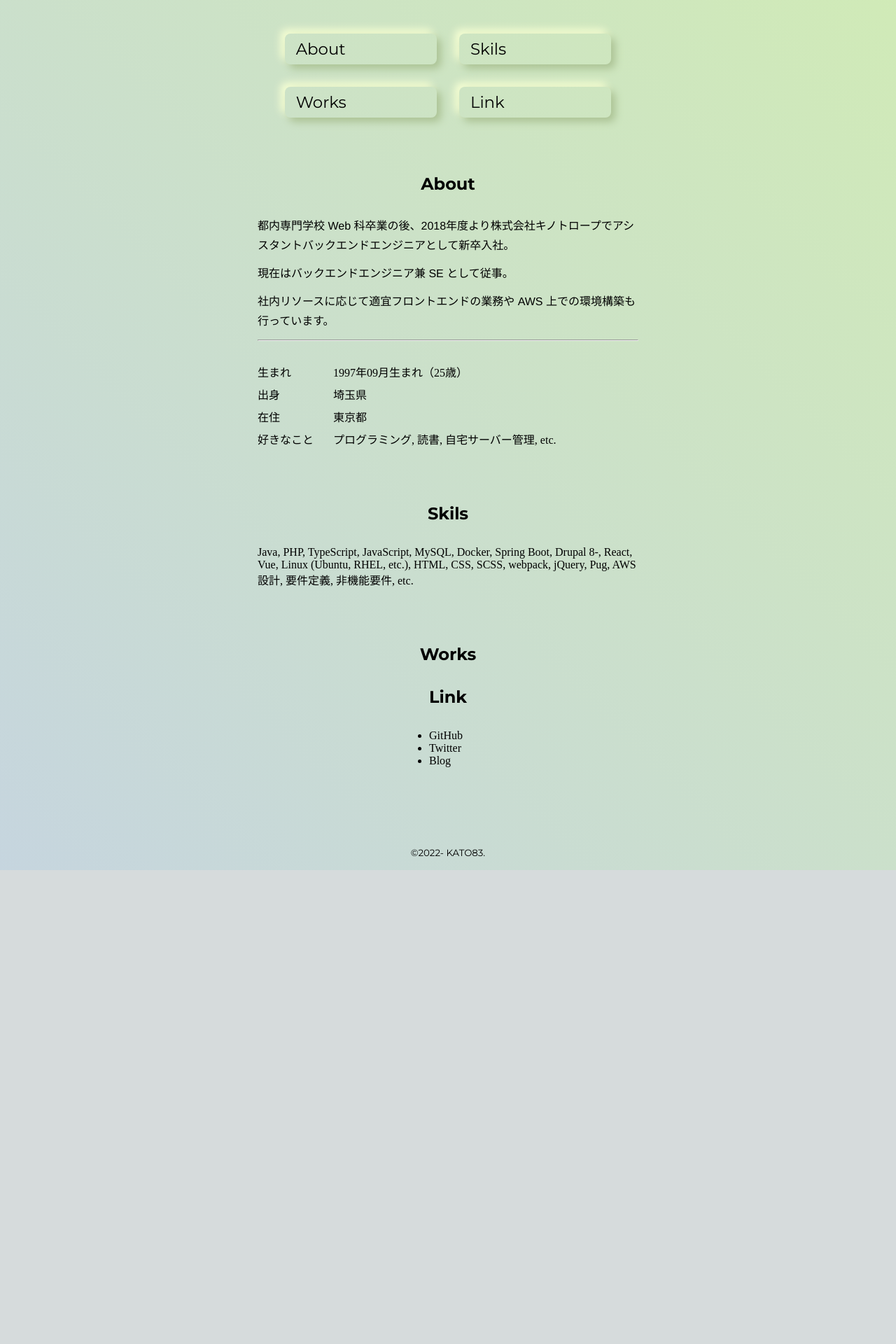
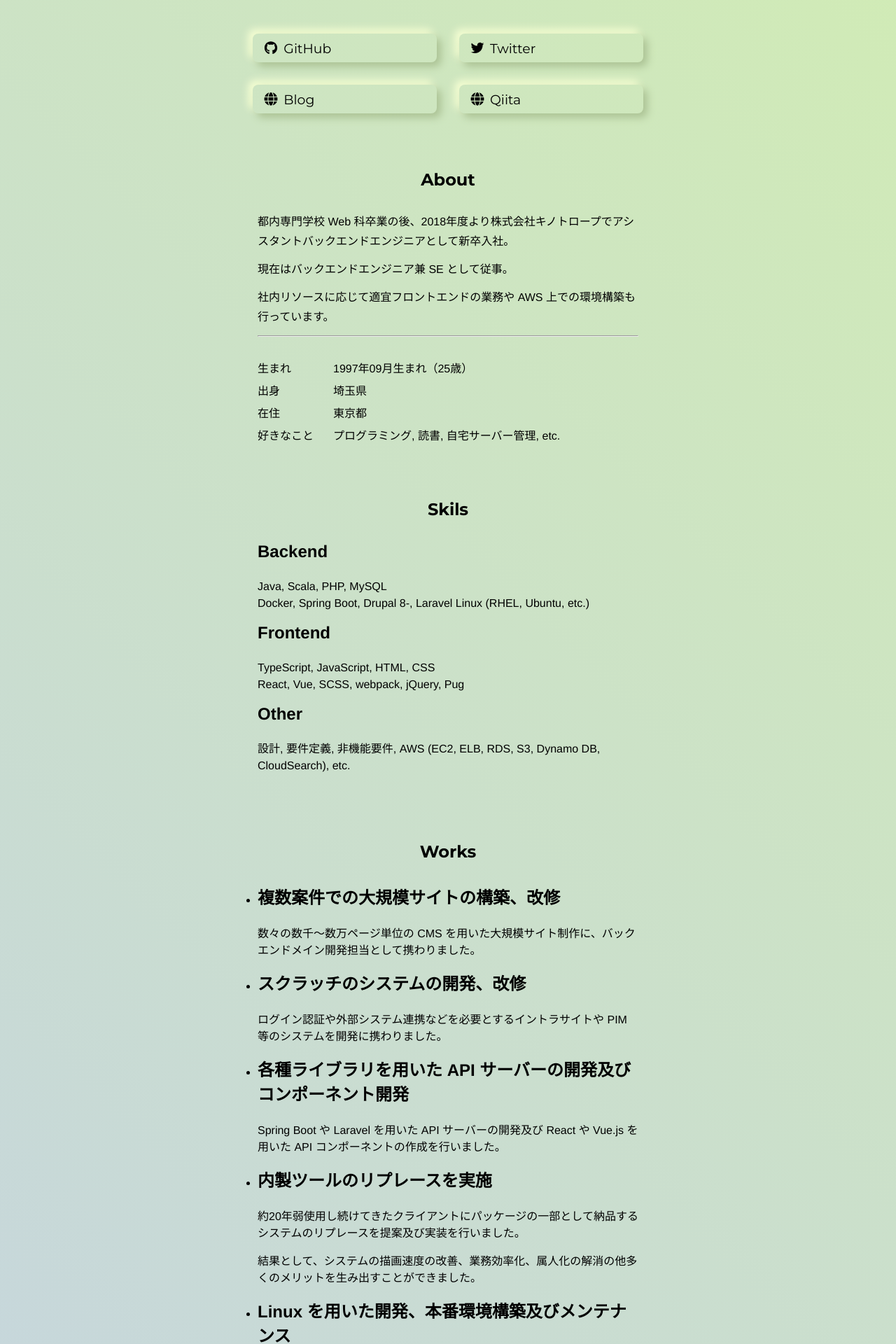
Before and after one commit to kato83/kato83, a Next.js app: page / in a window 1280 px wide. Shown: the part 200-2120 px from the top of the page at 70% size. Before the commit the page ends 1443 px from the top, so only its background shows below. Built offline with nearby package versions, Linux system fonts and the light colour scheme.

Commit message:
体裁を整え、今までなにをやってきたかを記載する

```diff
--- a/package.json
+++ b/package.json
@@ -9,6 +9,11 @@
     "lint": "next lint"
   },
   "dependencies": {
+    "@fortawesome/fontawesome-svg-core": "^6.2.1",
+    "@fortawesome/free-brands-svg-icons": "^6.2.1",
+    "@fortawesome/free-regular-svg-icons": "^6.2.1",
+    "@fortawesome/free-solid-svg-icons": "^6.2.1",
+    "@fortawesome/react-fontawesome": "^0.2.0",
     "@next/font": "13.1.1",
     "@types/node": "18.11.18",
     "@types/react": "18.0.26",
--- a/pages/index.tsx
+++ b/pages/index.tsx
@@ -4,6 +4,9 @@ import { Montserrat } from '@next/font/google'
 import styles from '../styles/Home.module.scss'
 import footer from '../styles/Footer.module.scss';
 import React from 'react'
+import { FontAwesomeIcon } from "@fortawesome/react-fontawesome";
+import { faGithub, faTwitter } from '@fortawesome/free-brands-svg-icons';
+import { faGlobe } from '@fortawesome/free-solid-svg-icons';
 
 const montserrat = Montserrat({ subsets: ['latin'] })
 
@@ -18,17 +21,37 @@ export default function Home() {
     <main className={styles.main}>
       <div className={`${montserrat.className} ${styles.mainVisual}`}>
         <img className={styles.mainVisualImage}
-          src="https://avatars.githubusercontent.com/u/24907348?s=72"
+          src="https://avatars.githubusercontent.com/u/24907348?s=144"
           width="72"
           height="72"
           alt="portfolio profile image" />
         <span className={styles.mainVisualText}>KATO83</span>
       </div>
       <ul className={styles.nav}>
-        <li className={`${styles.navItem} ${montserrat.className}`}>About</li>
-        <li className={`${styles.navItem} ${montserrat.className}`}>Skils</li>
-        <li className={`${styles.navItem} ${montserrat.className}`}>Works</li>
-        <li className={`${styles.navItem} ${montserrat.className}`}>Link</li>
+        <li className={`${styles.navItem} ${montserrat.className}`}>
+          <a href="https://github.com/kato83" rel="noopener noreferrer" target="_blank">
+            <FontAwesomeIcon icon={faGithub} style={{width: '1.25rem'}} />
+            <span>GitHub</span>
+          </a>
+        </li>
+        <li className={`${styles.navItem} ${montserrat.className}`}>
+          <a href="https://twitter.com/http_kato83" rel="noopener noreferrer" target="_blank">
+            <FontAwesomeIcon icon={faTwitter} style={{width: '1.25rem'}} />
+            <span>Twitter</span>
+          </a>
+        </li>
+        <li className={`${styles.navItem} ${montserrat.className}`}>
+          <a href="https://www.pu10g.com" rel="noopener noreferrer" target="_blank">
+            <FontAwesomeIcon icon={faGlobe} style={{width: '1.25rem'}} />
+            <span>Blog</span>
+          </a>
+        </li>
+        <li className={`${styles.navItem} ${montserrat.className}`}>
+          <a href="https://qiita.com/http_kato83" rel="noopener noreferrer" target="_blank">
+          <FontAwesomeIcon icon={faGlobe} style={{width: '1.25rem'}} />
+            <span>Qiita</span>
+          </a>
+        </li>
       </ul>
       <section className={styles.section}>
         <h1 className={`${montserrat.className} ${styles.heading}`}>About</h1>
@@ -49,18 +72,39 @@ export default function Home() {
       </section>
       <section className={styles.section}>
         <h1 className={`${montserrat.className} ${styles.heading}`}>Skils</h1>
-        <p>Java, PHP, TypeScript, JavaScript, MySQL, Docker, Spring Boot, Drupal 8-, React, Vue, Linux (Ubuntu, RHEL, etc.), HTML, CSS, SCSS, webpack, jQuery, Pug, AWS</p>
-        <p>設計, 要件定義, 非機能要件, etc.</p>
+        <h2>Backend</h2>
+        <p>Java, Scala, PHP, MySQL<br/>
+        Docker, Spring Boot, Drupal 8-, Laravel Linux (RHEL, Ubuntu, etc.)</p>
+        <h2>Frontend</h2>
+        <p>TypeScript, JavaScript, HTML, CSS<br/>
+        React, Vue, SCSS, webpack, jQuery, Pug</p>
+        <h2>Other</h2>
+        <p>設計, 要件定義, 非機能要件, AWS (EC2, ELB, RDS, S3, Dynamo DB, CloudSearch), etc.</p>
       </section>
-      <section>
+      <section className={styles.section}>
         <h1 className={`${montserrat.className} ${styles.heading}`}>Works</h1>
-      </section>
-      <section>
-        <h1 className={`${montserrat.className} ${styles.heading}`}>Link</h1>
         <ul>
-          <li><a href="https://github.com/kato83" rel="noopener noreferrer" target="_blank">GitHub</a></li>
-          <li><a href="https://twitter.com/http_kato83" rel="noopener noreferrer" target="_blank">Twitter</a></li>
-          <li><a href="https://www.pu10g.com" rel="noopener noreferrer" target="_blank">Blog</a></li>
+          <li>
+            <h2>複数案件での大規模サイトの構築、改修</h2>
+            <p>数々の数千～数万ページ単位の CMS を用いた大規模サイト制作に、バックエンドメイン開発担当として携わりました。</p>
+          </li>
+          <li>
+            <h2>スクラッチのシステムの開発、改修</h2>
+            <p>ログイン認証や外部システム連携などを必要とするイントラサイトや PIM 等のシステムを開発に携わりました。</p>
+          </li>
+          <li>
+            <h2>各種ライブラリを用いた API サーバーの開発及びコンポーネント開発</h2>
+            <p>Spring Boot や Laravel を用いた API サーバーの開発及び React や Vue.js を用いた API コンポーネントの作成を行いました。</p>
+          </li>
+          <li>
+            <h2>内製ツールのリプレースを実施</h2>
+            <p>約20年弱使用し続けてきたクライアントにパッケージの一部として納品するシステムのリプレースを提案及び実装を行いました。</p>
+            <p>結果として、システムの描画速度の改善、業務効率化、属人化の解消の他多くのメリットを生み出すことができました。</p>
+          </li>
+          <li>
+            <h2>Linux を用いた開発、本番環境構築及びメンテナンス</h2>
+            <p>Amazon Linux 2 や RHEL 9 を用いた開発及び本番環境の構築及び各種ミドルウェアのアップデート等の保守メンテナンス等に携わりました。</p>
+          </li>
         </ul>
       </section>
     </main>
@@ -82,10 +126,9 @@ export function Footer({ className = '', ...props }: FooterProps) {
  * 年齢計算
  * @returns 年齢
  */
-function getAge() {
+const getAge = () => {
+  const birthday = { year: 1997, month: 9, date: 3 }
   const today = new Date()
-  const birth = { year: 1997, month: 9 }
-  const thisYearsBirth = new Date(today.getFullYear(), birth.month)
-  const age = today.getFullYear() - birth.year - (today < thisYearsBirth ? -1 : 0)
-  return age;
+  const thisYearsBirthday = new Date(today.getFullYear(), birthday.month - 1, birthday.date)
+  return today.getFullYear() - birthday.year + (today < thisYearsBirthday ? -1 : 0)
 }
--- a/styles/Home.module.scss
+++ b/styles/Home.module.scss
@@ -33,12 +33,21 @@
   &Item {
     flex-grow: 1;
     flex-basis: 40%;
-    font-size: calc((100vw - 320px) / 140 + 1rem);
+    font-size: calc((100vw - 320px) / 140 + .75rem);
     padding: .5rem 1rem;
     border-radius: .5rem;
     background: transparent;
     box-shadow: 6px 6px 12px #abc294,
       -6px -6px 12px #f7ffd4;
+    a {
+      display: flex;
+      align-items: center;
+      gap: .5rem;
+
+      span {
+        padding-top: 2px;
+      }
+    }
   }
 }
 
--- a/styles/globals.css
+++ b/styles/globals.css
@@ -90,6 +90,7 @@ body {
   background-image: linear-gradient(45deg,
       rgba(89, 173, 241, 0.13),
       rgb(209, 236, 180));
+  font-family: var(--font-family);
 }
 
 a {
@@ -97,6 +98,15 @@ a {
   text-decoration: none;
 }
 
+h2 {
+  margin-bottom: 1.5rem;
+}
+
+p {
+  line-height: 1.5;
+  margin-bottom: 1rem;
+}
+
 @media (prefers-color-scheme: dark) {
   html {
     color-scheme: dark;
```
Also changed, not shown: 1 other file (tests, documents, lock files or other folders).
